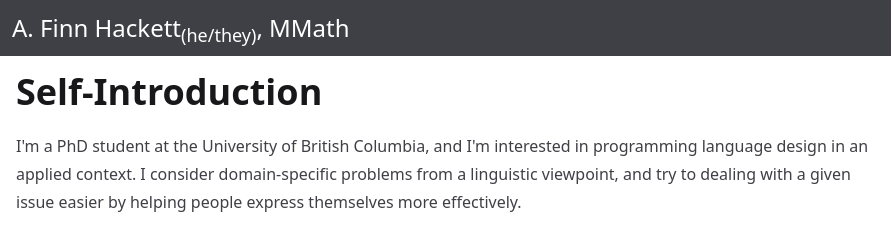
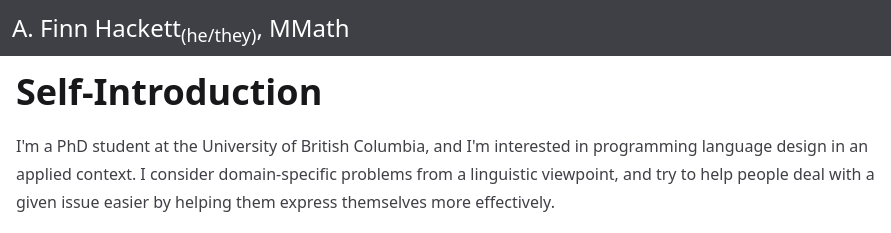
Before and after one commit to fhackett/fhackett.com, an Astro site: page / in a window 1280 px wide. Shown: the top 233 px of the page, 0-891 px from the left. Built offline with nearby package versions, Linux system fonts and the light colour scheme; Astro itself is replaced by a stand-in of ours.

Commit message:
typo, thanks Kaddy

```diff
--- a/src/pages/index.mdx
+++ b/src/pages/index.mdx
@@ -9,7 +9,7 @@ import bgImage from '../assets/splash_img.png'
     # Self-Introduction
 
     I'm a PhD student at the University of British Columbia, and I'm interested in programming language design in an applied context.
-    I consider domain-specific problems from a linguistic viewpoint, and try to dealing with a given issue easier by helping people express themselves more effectively.
+    I consider domain-specific problems from a linguistic viewpoint, and try to help people deal with a given issue easier by helping them express themselves more effectively.
 
     At the moment, I'm primarily working in the TLA+ ecosystem, where I am one of the main developers of the <a href="https://github.com/UBC-NSS/pgo">PGo project</a>.
     The project's goal is to take a simplified, more pragmatic approach to verified distributed systems development by providing lighter-weight model checking-based verification alongside a simplified imperative-like modeling language and a flexible API for interoperation between verified and unverified code.
```
